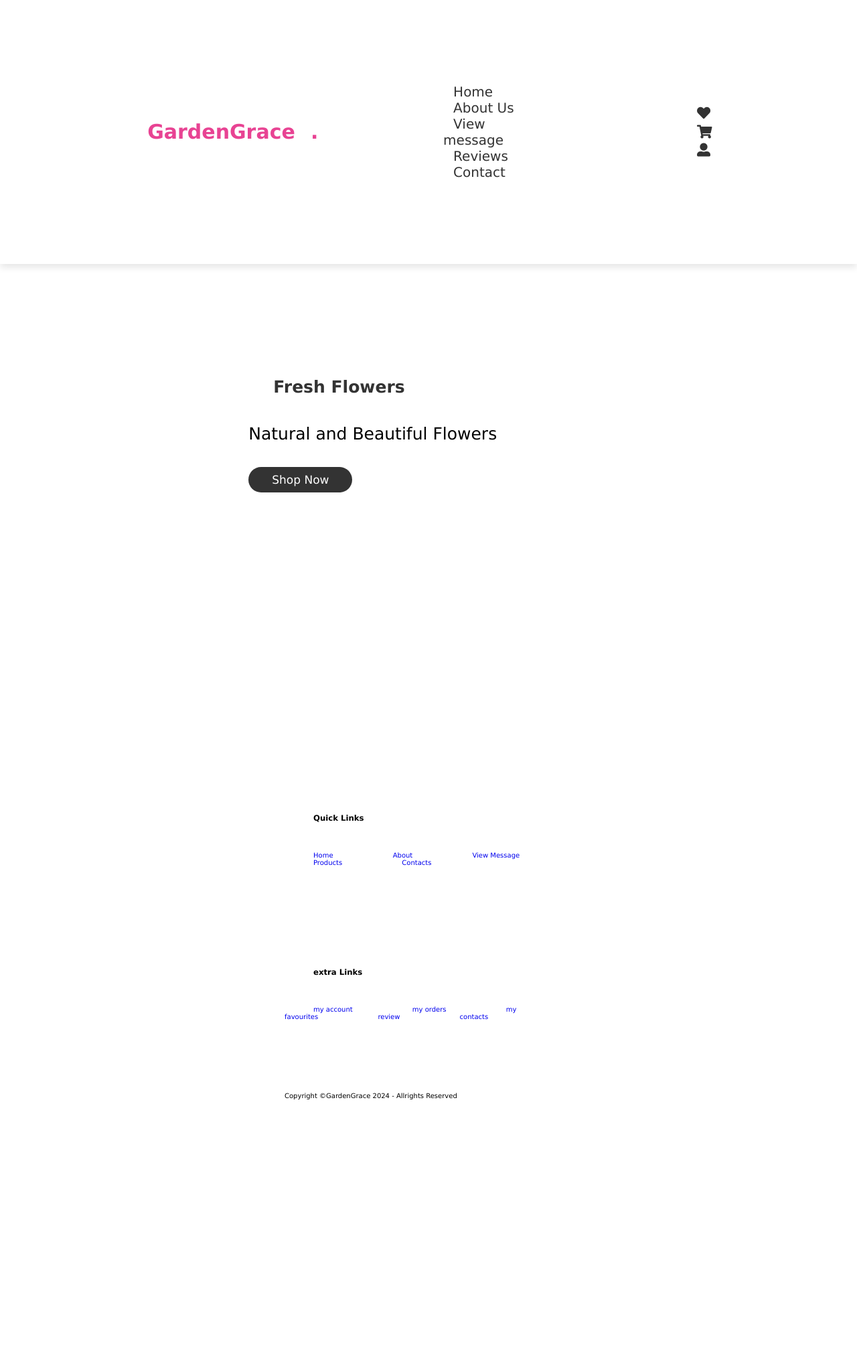
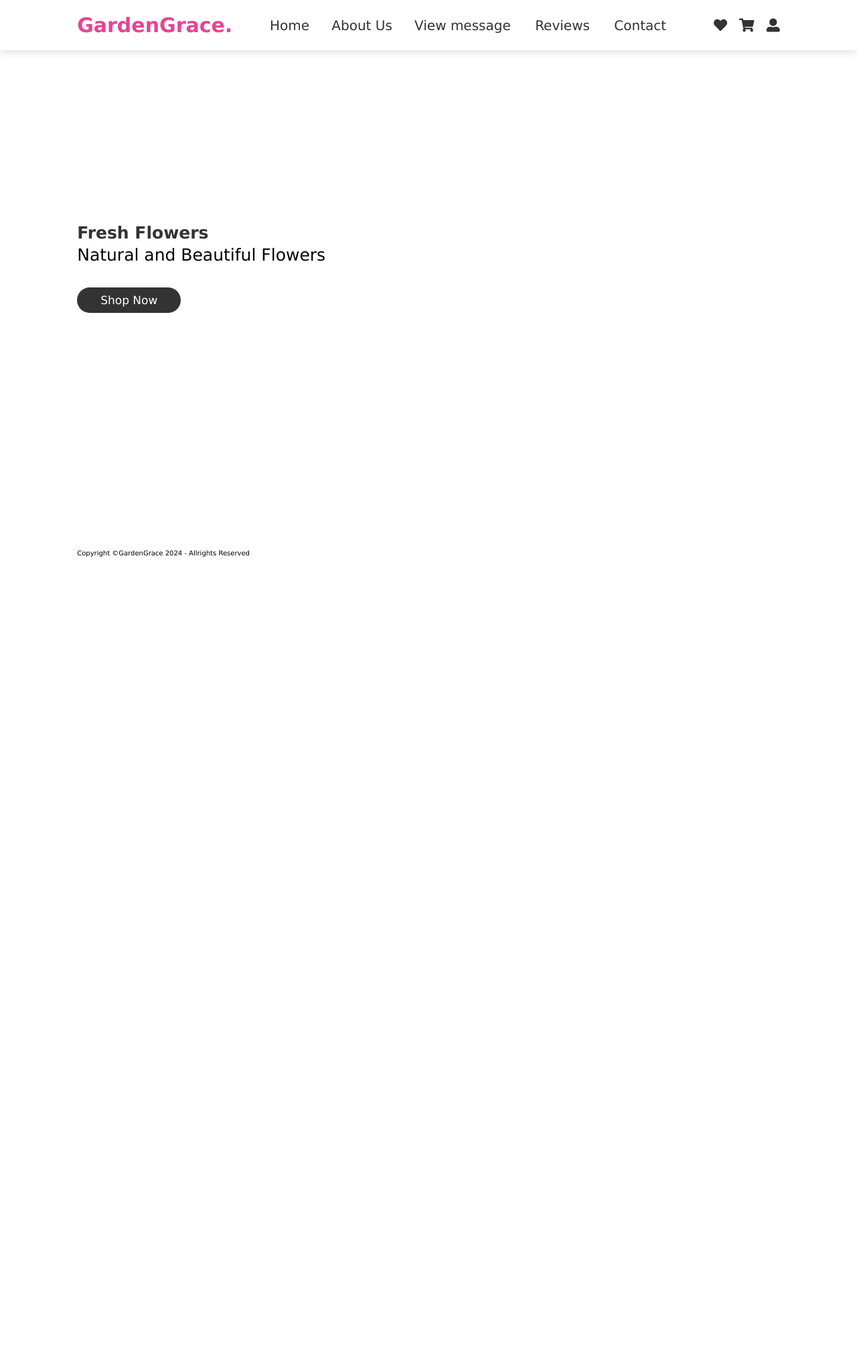
Before and after one commit to waniniRan/project2, a PHP site: page / in a window 1280 px wide. Shown: the whole page at 67% size. After the commit the page ends 832 px from the top, so only its background shows below. Run offline with PHP 8.4, Linux system fonts and the light colour scheme.

Commit message:
add new css

```diff
--- a/CSS/style.css
+++ b/CSS/style.css
@@ -1,12 +1,10 @@
-@import url('contact.css');
-
 .root{
---pink:#e44793;
+--pink:#b40a5c;
 }
 
 
 *{
-    margin: 0; padding: 10%;
+    margin: 0; padding: 0%;
     box-sizing: border-box;
     font-family: Verdana, Geneva, Tahoma, sans-serif;
     outline: none; border:none;
@@ -53,7 +51,7 @@ section{
     font-size: 1.7rem;
 }
 .btn:hover{
-    background: var(--pink);
+    background:#b40a5c;
 }
 
 header{
@@ -82,7 +80,7 @@ header .navbar  a{
     color:#333;
 }
 header .navbar a:hover{
-    color:var(--pink);
+    color:#b40a5c;
 }
 header .icons a{
     font-size:2rem;
--- a/edit_message.php
+++ b/edit_message.php
@@ -27,6 +27,7 @@ if(isset($_POST["update_message"])){
     }
 }
 ?>
+
 
 
 <div class="row">
--- a/index.php
+++ b/index.php
@@ -60,26 +60,6 @@
 
 <section class="footer">
 
-<div class="box-container">
-  <div class="box">
-   <h3>Quick Links </h3>
-   <a href="#">Home</a>
-   <a href="#">About</a>
-   <a href="#">View Message</a>
-   <a href="#">Products</a>
-    <a href="#">Contacts</a>
-  </div>
-
-    <div class="box">
-      <h3>extra Links </h3>
-      <a href="#">my account</a>
-      <a href="#">my orders</a>
-      <a href="#">my favourites</a>
-      <a href="#">review</a>
-      <a href="#">contacts</a>
-
-
-    </div>
 
 
         <div class="credit">
--- a/view_messages.php
+++ b/view_messages.php
@@ -1,9 +1,6 @@
 
 <?php
     require_once ("includes/db_connect.php");
-
-
-
 
 
     if(isset($_GET["DelId"])){
```
Also changed, not shown: Templates/heading.php (+14 -0 lines).
